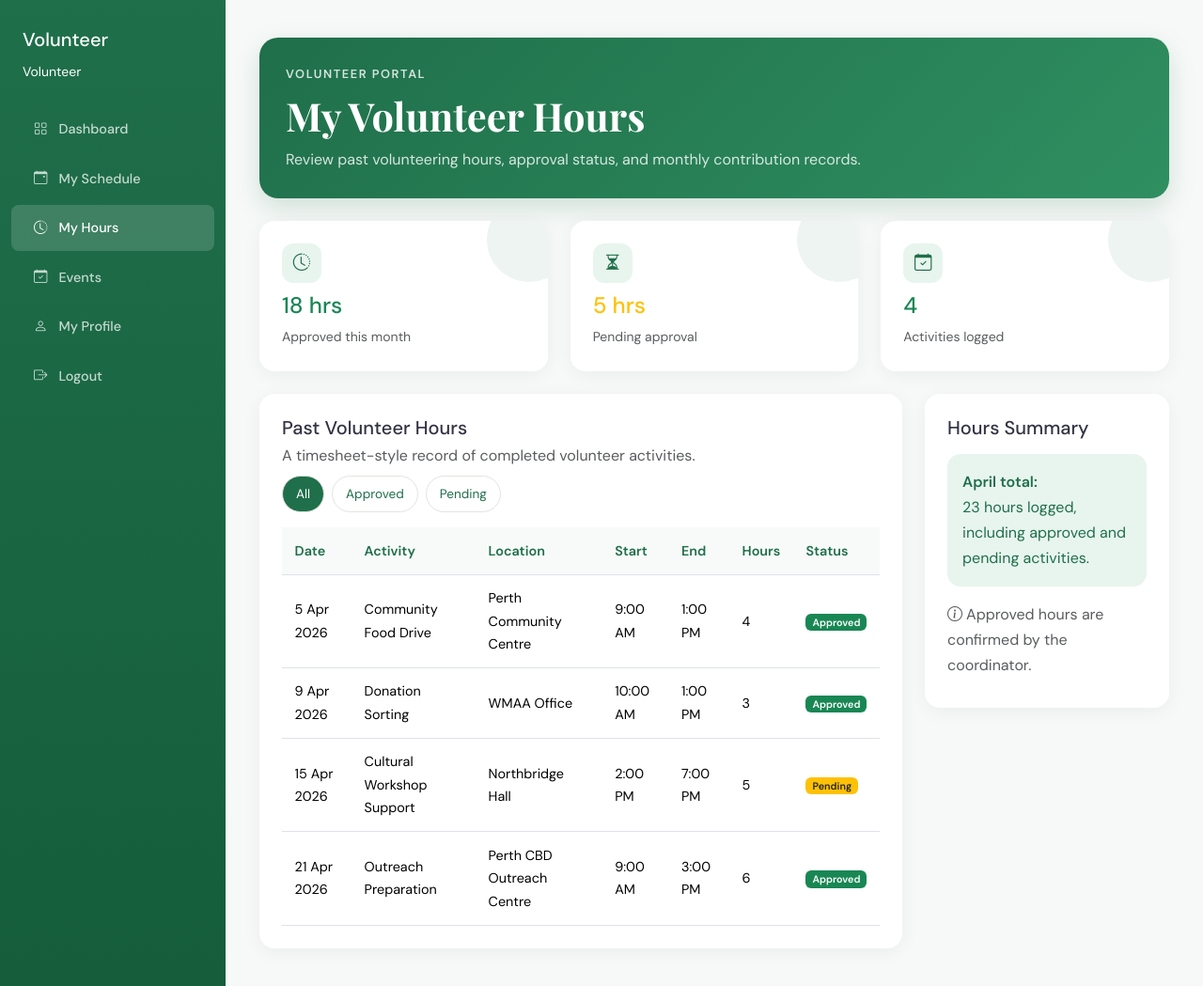
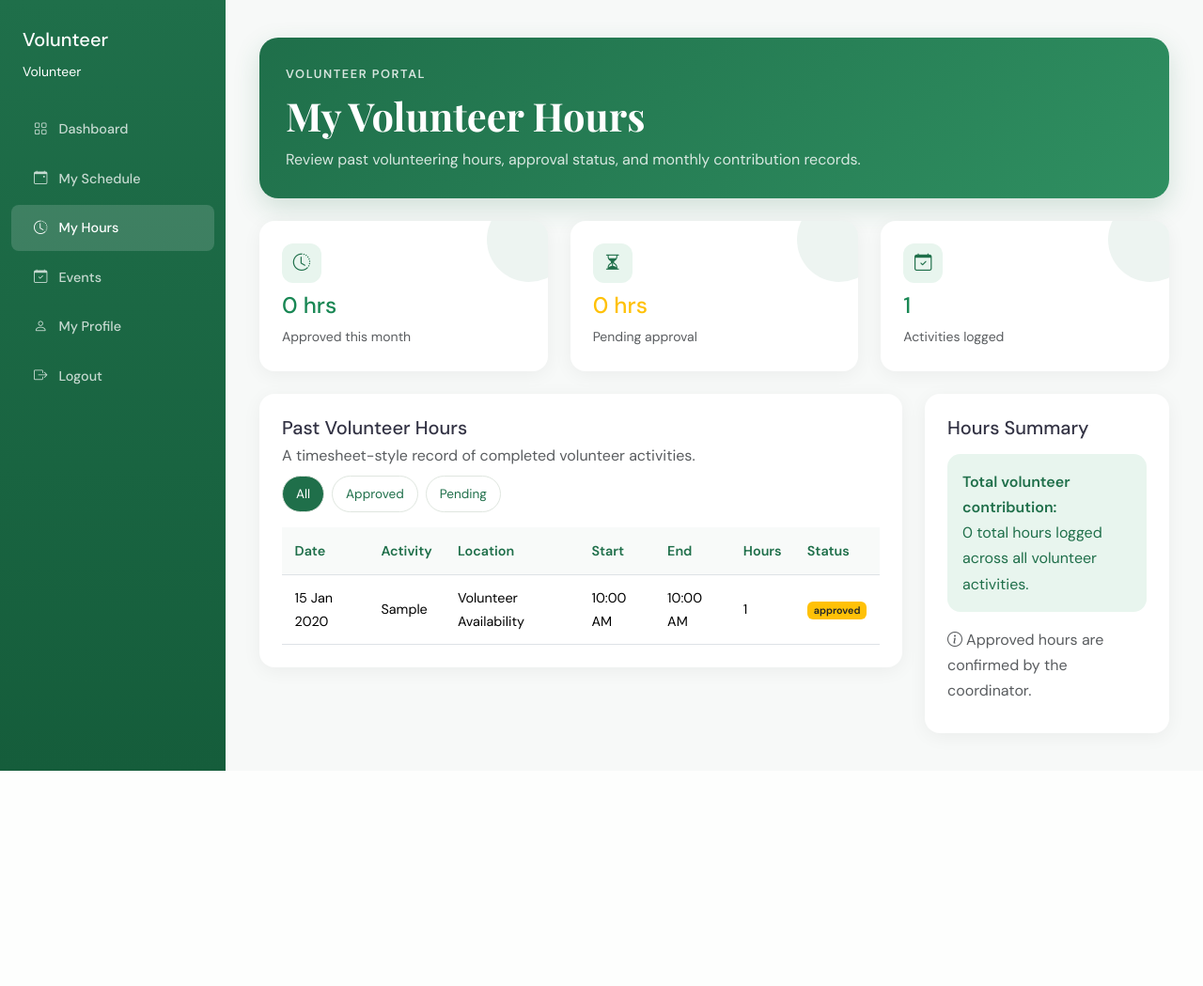
Before and after one commit to Harpreet-Personal/WMAA-Website-Project, a Flask app: page /volunteer-tasks in a window 1280 px wide. Shown: the whole page at 94% size. After the commit the page ends 820 px from the top, so only its background shows below. Run offline with Flask 3, Linux system fonts and the light colour scheme; a user stored in the database is signed in; tables that the repository leaves empty hold one stand-in row (values such as "Sample post").

Commit message:
Integrate volunteer availability, hours tracking, dashboard stats and event workflows

```diff
--- a/app.py
+++ b/app.py
@@ -1,6 +1,7 @@
 import os
 import random
 from datetime import datetime, timezone
+import traceback
 
 from services.volunteer_stats_service import get_dashboard_statistics
 from services.volunteer_schedule_service import get_volunteer_schedule
@@ -390,15 +391,28 @@ def save_volunteer_availability():
         )
 
         db.session.add(availability)
+        db.session.flush()
+
+        volunteer_hours = VolunteerHours(
+            volunteer_id=current_user.id,
+            schedule_id=availability.id,
+            hours_completed=float(data["estimated_hours"]),
+            approval_status="Pending"
+        )
+
+        db.session.add(volunteer_hours)
         db.session.commit()
 
         return jsonify({
             "success": True,
-            "message": "Availability saved successfully."
+            "message": "Availability saved and pending volunteer hours created"
         }), 201
 
     except Exception as e:
         db.session.rollback()
+
+        print("SAVE AVAILABILITY ERROR:")
+        traceback.print_exc()
 
         return jsonify({
             "success": False,
--- a/services/volunteer_hours_service.py
+++ b/services/volunteer_hours_service.py
@@ -1,12 +1,9 @@
-from models import VolunteerHours
 from sqlalchemy import func
 from models import db
+from models import VolunteerHours, VolunteerAvailability
 
 
 def get_volunteer_hours(volunteer_id):
-    """
-    Returns volunteer hours records and summary statistics.
-    """
 
     records = VolunteerHours.query.filter_by(
         volunteer_id=volunteer_id
@@ -14,36 +11,46 @@ def get_volunteer_hours(volunteer_id):
         VolunteerHours.submitted_at.desc()
     ).all()
 
-    approved_hours = db.session.query(
-        func.coalesce(func.sum(VolunteerHours.hours_completed), 0)
-    ).filter(
-        VolunteerHours.volunteer_id == volunteer_id,
-        VolunteerHours.approval_status == "Approved"
-    ).scalar()
-
-    pending_hours = db.session.query(
-        func.coalesce(func.sum(VolunteerHours.hours_completed), 0)
-    ).filter(
-        VolunteerHours.volunteer_id == volunteer_id,
-        VolunteerHours.approval_status == "Pending"
-    ).scalar()
-
-    activities_logged = len(records)
-
-    formatted_records = []
+    hours_data = []
 
     for record in records:
-        formatted_records.append({
+
+        availability = VolunteerAvailability.query.get(
+            record.schedule_id
+        )
+
+        hours_data.append({
             "id": record.id,
-            "activity": record.activity_description,
+
+            "date": (
+                availability.available_date.strftime("%d %b %Y")
+                if availability and availability.available_date
+                else "-"
+            ),
+
+            "activity": (
+                availability.shift_type
+                if availability and availability.shift_type
+                else "Availability Submission"
+            ),
+
+            "location": "Volunteer Availability",
+
+            "start": (
+                availability.start_time.strftime("%I:%M %p")
+                if availability and availability.start_time
+                else "-"
+            ),
+
+            "end": (
+                availability.end_time.strftime("%I:%M %p")
+                if availability and availability.end_time
+                else "-"
+            ),
+
             "hours": record.hours_completed,
-            "status": record.approval_status,
-            "submitted_at": record.submitted_at.strftime("%d %b %Y")
+
+            "status": record.approval_status
         })
 
-    return {
-        "approved_hours": approved_hours,
-        "pending_hours": pending_hours,
-        "activities_logged": activities_logged,
-        "records": formatted_records
-    }
+    return hours_data
--- a/templates/volunteer-tasks.html
+++ b/templates/volunteer-tasks.html
@@ -1,4 +1,3 @@
-
 {% set hide_public_nav = true %}
 {% extends "base.html" %}
 
@@ -165,7 +164,7 @@
       <div class="col-md-4">
         <div class="dashboard-card stat-card">
           <div class="stat-icon"><i class="bi bi-clock-history"></i></div>
-          <h4 class="text-success mb-1">18 hrs</h4>
+          <h4 class="text-success mb-1" id="approvedHours">0 hrs</h4>
           <small class="text-muted">Approved this month</small>
         </div>
       </div>
@@ -173,7 +172,7 @@
       <div class="col-md-4">
         <div class="dashboard-card stat-card">
           <div class="stat-icon"><i class="bi bi-hourglass-split"></i></div>
-          <h4 class="text-warning mb-1">5 hrs</h4>
+          <h4 class="text-warning mb-1" id="pendingHours">0 hrs</h4>
           <small class="text-muted">Pending approval</small>
         </div>
       </div>
@@ -181,7 +180,7 @@
       <div class="col-md-4">
         <div class="dashboard-card stat-card">
           <div class="stat-icon"><i class="bi bi-calendar-check"></i></div>
-          <h4 class="text-success mb-1">4</h4>
+          <h4 class="text-success mb-1" id="activitiesLogged">0</h4>
           <small class="text-muted">Activities logged</small>
         </div>
       </div>
@@ -215,43 +214,7 @@
                 <th>Status</th>
               </tr>
             </thead>
-            <tbody>
-              <tr data-status="Approved">
-                <td>5 Apr 2026</td>
-                <td>Community Food Drive</td>
-                <td>Perth Community Centre</td>
-                <td>9:00 AM</td>
-                <td>1:00 PM</td>
-                <td>4</td>
-                <td><span class="badge bg-success">Approved</span></td>
-              </tr>
-              <tr data-status="Approved">
-                <td>9 Apr 2026</td>
-                <td>Donation Sorting</td>
-                <td>WMAA Office</td>
-                <td>10:00 AM</td>
-                <td>1:00 PM</td>
-                <td>3</td>
-                <td><span class="badge bg-success">Approved</span></td>
-              </tr>
-              <tr data-status="Pending">
-                <td>15 Apr 2026</td>
-                <td>Cultural Workshop Support</td>
-                <td>Northbridge Hall</td>
-                <td>2:00 PM</td>
-                <td>7:00 PM</td>
-                <td>5</td>
-                <td><span class="badge bg-warning text-dark">Pending</span></td>
-              </tr>
-              <tr data-status="Approved">
-                <td>21 Apr 2026</td>
-                <td>Outreach Preparation</td>
-                <td>Perth CBD Outreach Centre</td>
-                <td>9:00 AM</td>
-                <td>3:00 PM</td>
-                <td>6</td>
-                <td><span class="badge bg-success">Approved</span></td>
-              </tr>
+            <tbody id="hoursTableBody">
             </tbody>
           </table>
         </div>
@@ -260,8 +223,8 @@
       <div class="dashboard-card">
         <h5 class="mb-3">Hours Summary</h5>
         <div class="hours-note mb-3">
-          <strong>April total:</strong><br>
-          23 hours logged, including approved and pending activities.
+          <strong>Total volunteer contribution:</strong><br>
+          <span id="hoursSummaryText">Loading hours summary...</span>
         </div>
         <p class="text-muted mb-2"><i class="bi bi-info-circle me-1"></i>Approved hours are confirmed by the coordinator.</p>
       </div>
@@ -281,5 +244,73 @@
       });
     });
   });
+
+async function loadVolunteerHours() {
+  try {
+    const response = await fetch('/api/volunteer/hours');
+    const result = await response.json();
+
+    if (!result.success) {
+      return;
+    }
+
+    const data = result.data;
+
+    const approvedHours = data
+      .filter(record => record.status === 'Approved')
+      .reduce((total, record) => total + Number(record.hours || 0), 0);
+
+    const pendingHours = data
+      .filter(record => record.status === 'Pending')
+      .reduce((total, record) => total + Number(record.hours || 0), 0);
+
+    document.getElementById('approvedHours').textContent =
+      `${approvedHours} hrs`;
+
+    document.getElementById('pendingHours').textContent =
+      `${pendingHours} hrs`;
+
+    document.getElementById('activitiesLogged').textContent =
+      data.length;
+
+    const totalHours = approvedHours + pendingHours;
+
+    document.getElementById('hoursSummaryText').textContent =
+      `${totalHours} total hours logged across all volunteer activities.`;
+
+    const tableBody = document.getElementById('hoursTableBody');
+
+    tableBody.innerHTML = '';
+
+    data.forEach(record => {
+
+      const badgeClass =
+        record.status === 'Approved'
+          ? 'bg-success'
+          : 'bg-warning text-dark';
+
+      tableBody.innerHTML += `
+        <tr data-status="${record.status}">
+          <td>${record.date}</td>
+          <td>${record.activity}</td>
+          <td>${record.location}</td>
+          <td>${record.start}</td>
+          <td>${record.end}</td>
+          <td>${record.hours}</td>
+          <td>
+            <span class="badge ${badgeClass}">
+              ${record.status}
+            </span>
+          </td>
+        </tr>
+      `;
+    });
+
+  } catch (error) {
+    console.error('Failed to load volunteer hours:', error);
+  }
+}
+
+loadVolunteerHours();
 </script>
 {% endblock %}
```
